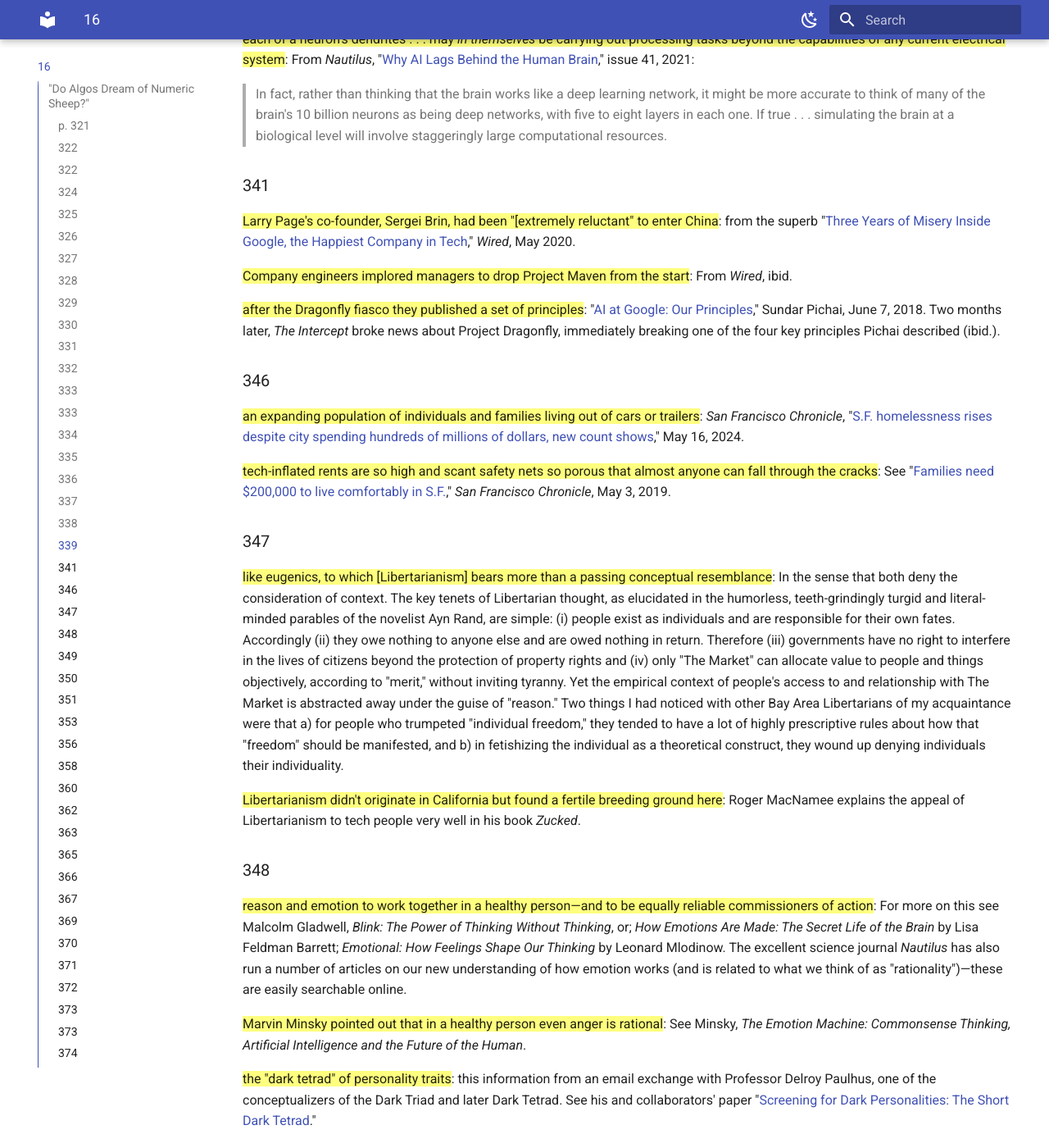
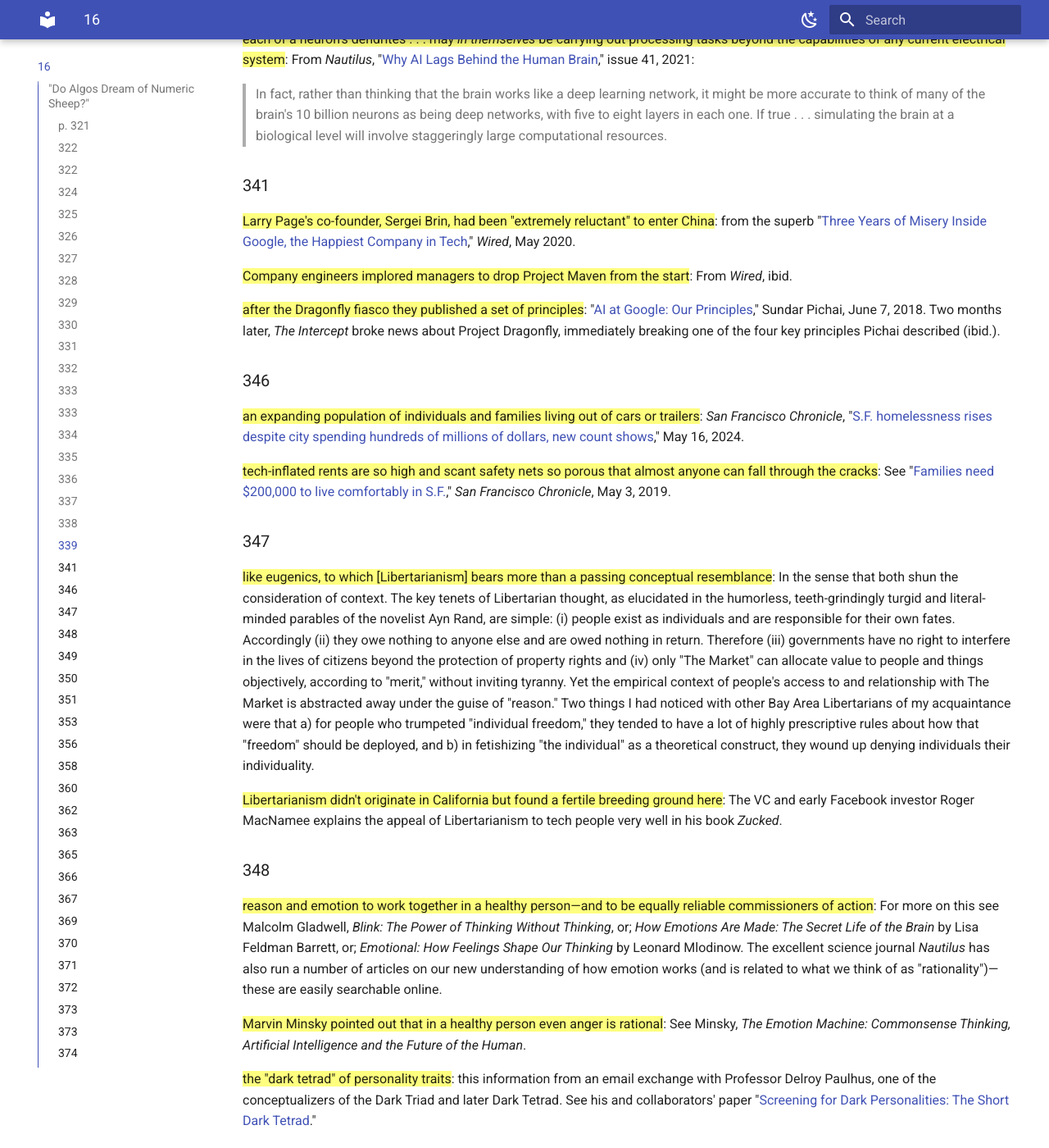
Before and after one commit to zappascout/devil_notes-sources, an MkDocs documentation site: the page built from docs/notes_16_devil.md, in a window 1280 px wide and 1400 px high, scrolled down 8033 px. Shown: the whole window at 82% size. Built offline with MkDocs 1.6.1 and Material for MkDocs 9.7.7, drawn with Linux system fonts in a browser that asks for light colours.

Commit message:
tidy to 348

```diff
--- a/docs/notes_16_devil.md
+++ b/docs/notes_16_devil.md
@@ -527,7 +527,7 @@
 [naut]:https://nautil.us/why-ai-lags-behind-the-human-brain-in-computational-power-238338/
 
 ###341
-==Larry Page's co-founder, Sergei Brin, had been "[extremely
+==Larry Page's co-founder, Sergei Brin, had been "extremely
 reluctant" to enter China==:
 from the superb "[Three Years of Misery
 Inside Google, the Happiest Company in Tech][mis]," *Wired*, May 2020.
@@ -560,7 +560,7 @@
 
 ###347
 ==like eugenics, to which \[Libertarianism\] bears more than a passing conceptual resemblance==:
-In the sense that both deny the consideration of context. The key tenets of Libertarian thought, as
+In the sense that both shun the consideration of context. The key tenets of Libertarian thought, as
 elucidated in the humorless, teeth-grindingly turgid and literal-minded
 parables of the novelist Ayn Rand, are simple: (i) people exist as
 individuals and are responsible for their own fates. Accordingly (ii)
@@ -573,13 +573,13 @@
 under the guise of "reason." Two things I had noticed with other Bay
 Area Libertarians of my acquaintance were that a) for people who
 trumpeted "individual freedom," they tended to have a lot of highly
-prescriptive rules about how that "freedom" should be manifested, and
-b) in fetishizing the individual as a theoretical construct, they wound
+prescriptive rules about how that "freedom" should be deployed, and
+b) in fetishizing "the individual" as a theoretical construct, they wound
 up denying individuals their individuality.
 
 ==Libertarianism didn't originate in California but found a
 fertile breeding ground here==:
-Roger MacNamee explains the appeal of
+The VC and early Facebook investor Roger MacNamee explains the appeal of
 Libertarianism to tech people very well in his book *Zucked*.
 
 ###348
@@ -587,7 +587,7 @@
 to be equally reliable commissioners of action==:
 For more on this see Malcolm Gladwell, *Blink: The Power of Thinking Without Thinking*, or;
 *How Emotions Are Made: The Secret Life of the Brain* by Lisa Feldman
-Barrett; *Emotional: How Feelings Shape Our Thinking* by Leonard
+Barrett, or; *Emotional: How Feelings Shape Our Thinking* by Leonard
 Mlodinow. The excellent science journal *Nautilus* has also run a number
 of articles on our new understanding of how emotion works (and is
 related to what we think of as "rationality")—these are easily
```
